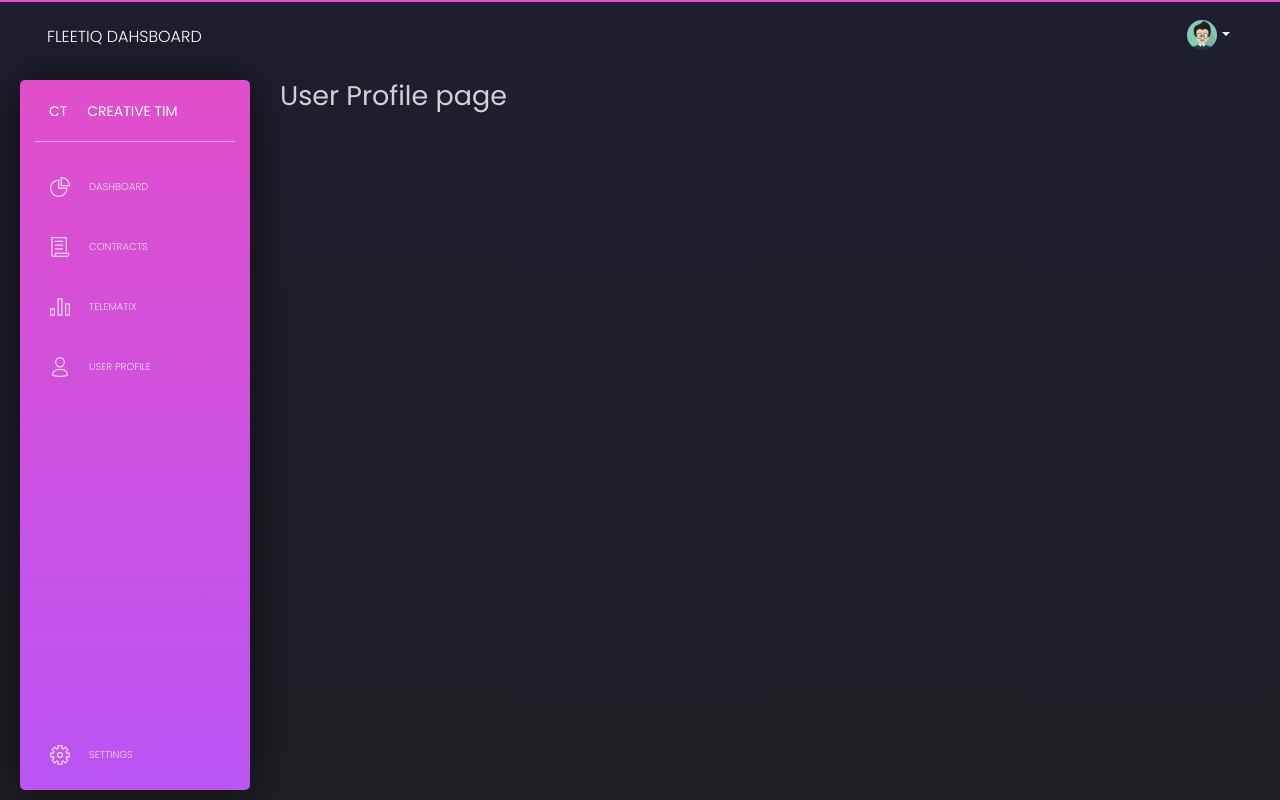
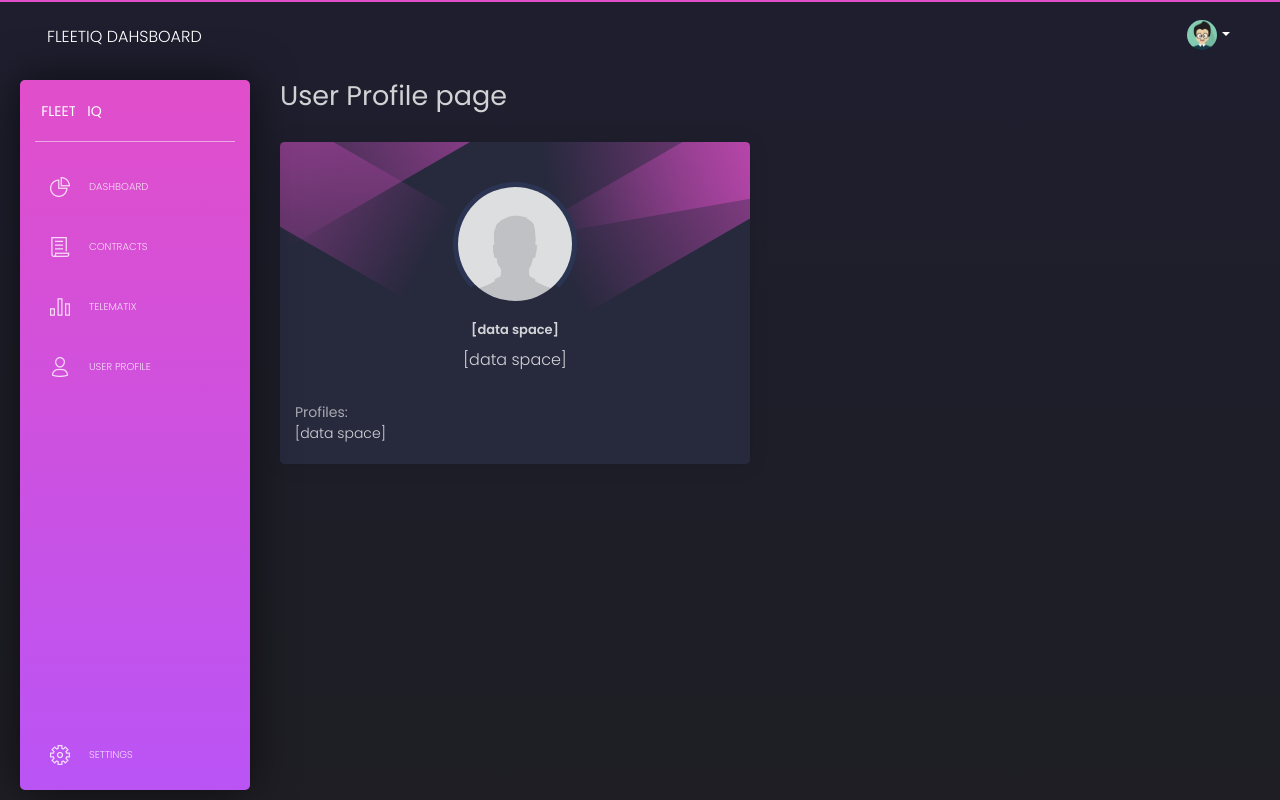
Before and after one commit to mucic/tmehack, a website: page index.html in a window 1280 px wide. Both pictures are taken after a click on the tab "USER PROFILE". Drawn offline with Linux system fonts and the light colour scheme.

Commit message:
add user page

```diff
--- a/index.html
+++ b/index.html
@@ -6,7 +6,7 @@
       name="viewport"
       content="width=device-width, initial-scale=1, shrink-to-fit=no"
     />
-    <title>Black Dashboard by Creative Tim</title>
+    <title>FleetIQ</title>
     <!--     Fonts and icons     -->
     <link
       href="https://fonts.googleapis.com/css?family=Poppins:200,300,400,600,700,800"
@@ -33,10 +33,8 @@
       <div class="sidebar">
         <div class="sidebar-wrapper">
           <div class="logo">
-            <a href="javascript:void(0)" class="simple-text logo-mini">CT</a>
-            <a href="javascript:void(0)" class="simple-text logo-normal"
-              >Creative Tim</a
-            >
+            <a href="javascript:void(0)" class="simple-text logo-mini">Fleet</a>
+            <a href="javascript:void(0)" class="simple-text logo-normal">IQ</a>
           </div>
           <ul class="nav" role="tablist">
             <li class="nav-item">
@@ -186,6 +184,37 @@
             </div>
             <div class="tab-pane fade" id="user_profile" role="tabpanel">
               <h2>User Profile page</h2>
+              <div class="row">
+                <div class="col-md-6">
+                  <div class="card card-user">
+                    <div class="card-body">
+                      <p class="card-text"></p>
+                      <div class="author">
+                        <div class="block block-one"></div>
+                        <div class="block block-two"></div>
+                        <div class="block block-three"></div>
+                        <div class="block block-four"></div>
+                        <a href="javascript:void(0)">
+                          <img
+                            class="avatar"
+                            src="../assets/img/avatar_user.jpg"
+                            alt="user img"
+                          />
+                          <h5 id="username" class="title">[data space]</h5>
+                        </a>
+                        <p class="description" id="bedge-user_profile">
+                          [data space]
+                        </p>
+                      </div>
+                      <p></p>
+                      <div class="card-description">
+                        <strong>Profiles:</strong>
+                        <p id="user_profiles">[data space]</p>
+                      </div>
+                    </div>
+                  </div>
+                </div>
+              </div>
             </div>
             <div class="tab-pane fade" id="settings" role="tabpanel">
               <h2>Settings page</h2>
```
Also changed, not shown: assets/img/avatar_user.jpg (added), 2 other files.
